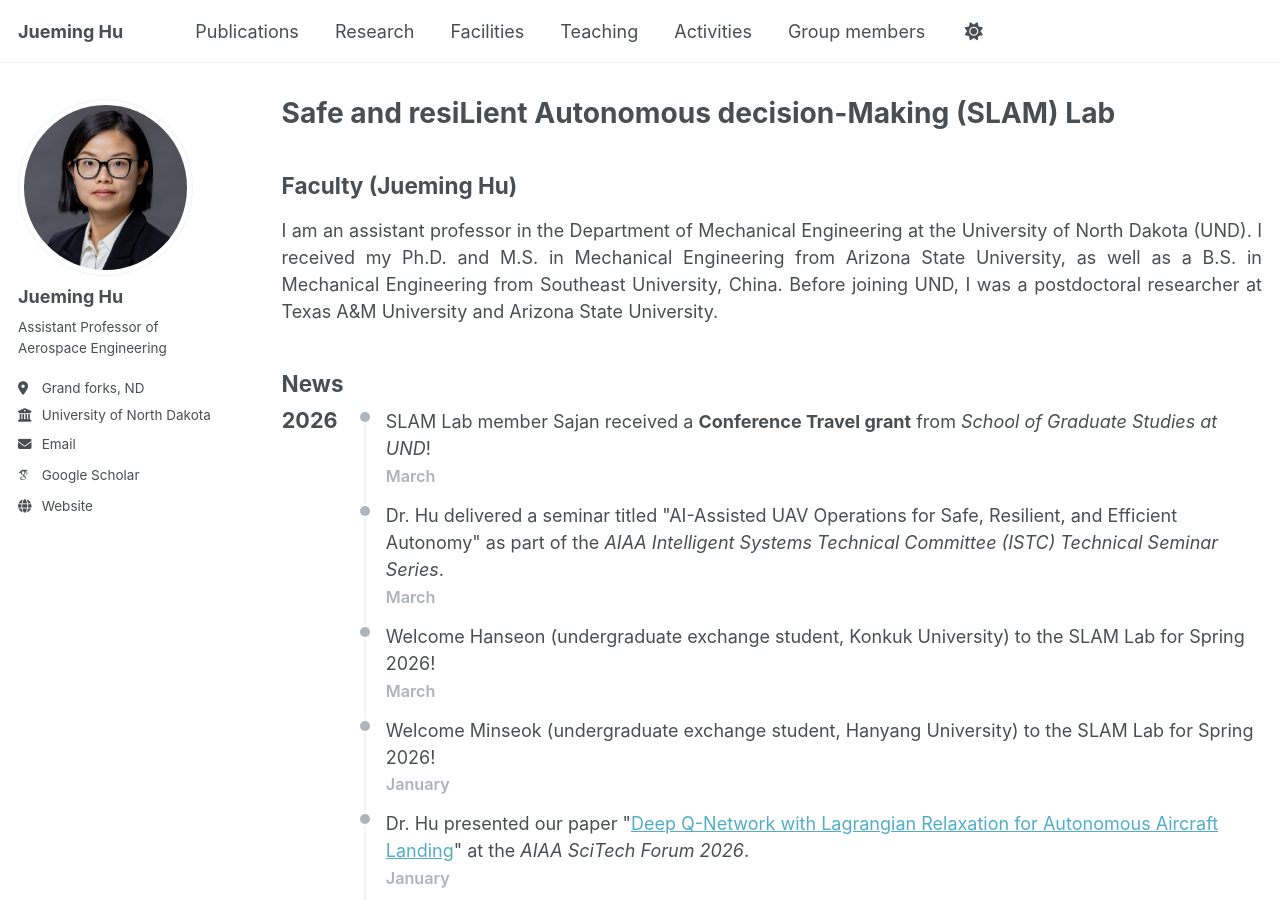
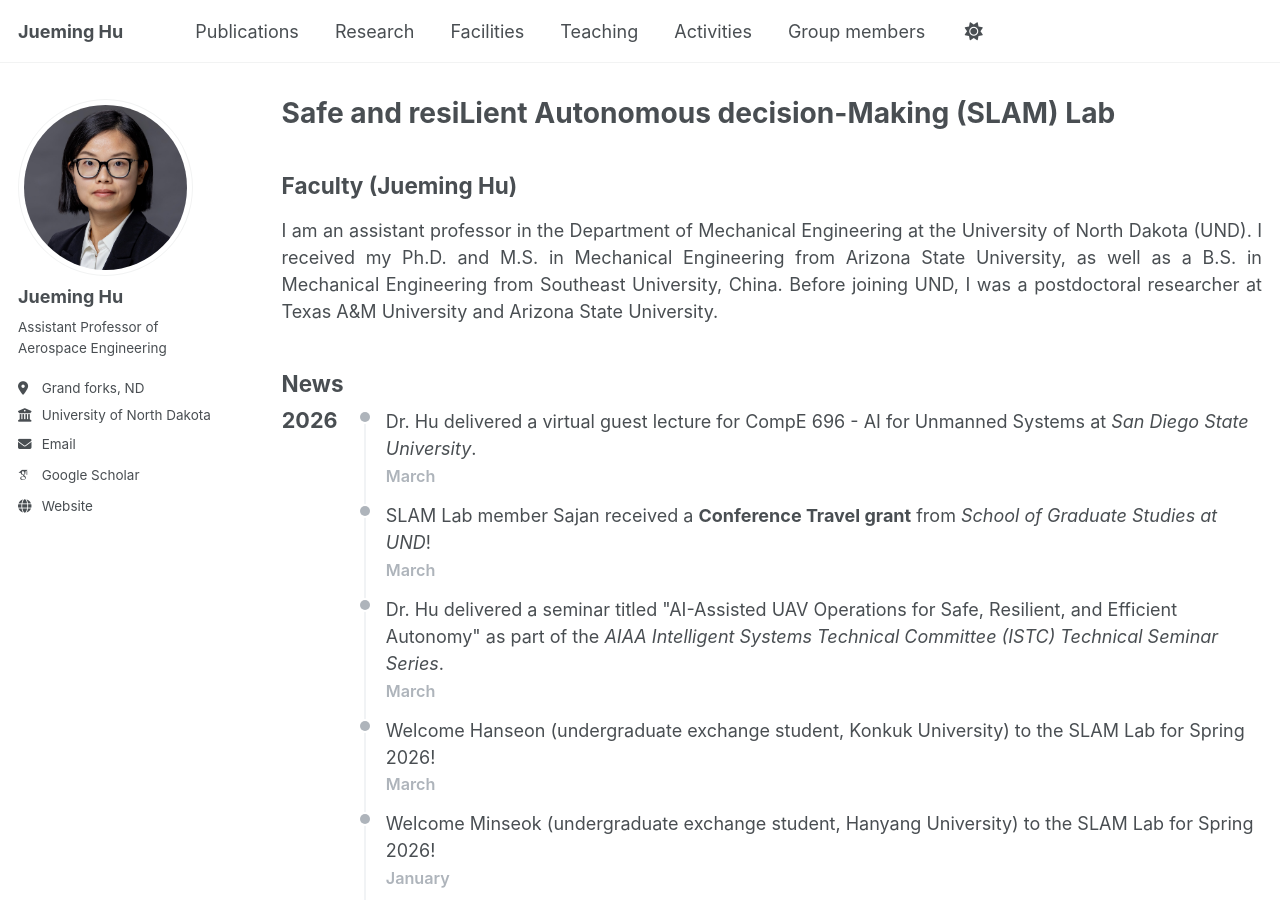
Before and after one commit to Jueming6/Jueming6.github.io, a Jekyll site: the page built from _pages/about.md, in a window 1280 px wide and 900 px high. Built offline with Jekyll 4.4.1, drawn with Linux system fonts in a browser that asks for light colours; some web fonts are replaced.

Commit message:
update 032026

```diff
--- a/_pages/about.md
+++ b/_pages/about.md
@@ -21,6 +21,10 @@ I am an assistant professor in the Department of Mechanical Engineering at the U
 <div class="tl-wrap">
   <div class="tl-year">2026</div>
   <ul class="tl start-top">
+    <li>
+      <div class="desc">Dr. Hu delivered a virtual guest lecture for CompE 696 - AI for Unmanned Systems at <em>San Diego State University</em>.</div>
+      <div class="month">March</div>
+    </li>
     <li>
       <div class="desc">SLAM Lab member Sajan received a <strong>Conference Travel grant</strong> from <em>School of Graduate Studies at UND</em>!</div>
       <div class="month">March</div>
```
